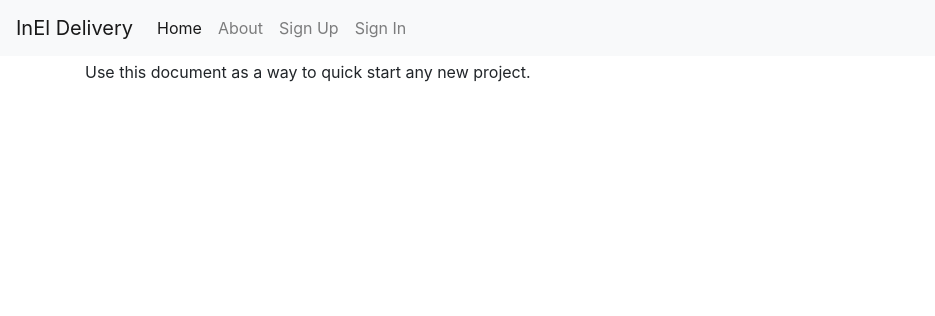
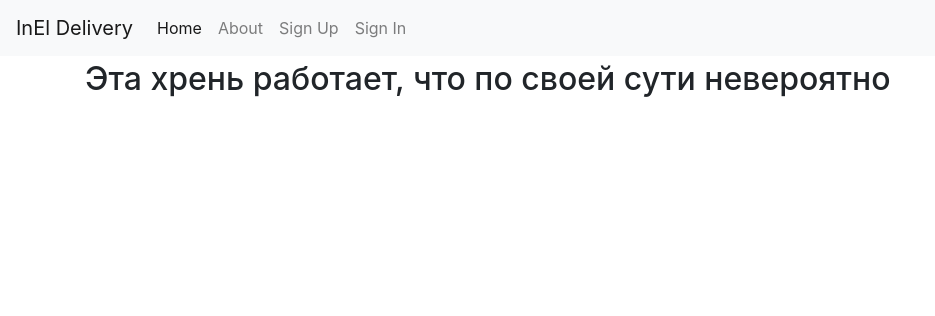
Before and after one commit to ismailkhanova/Delivery, a Django app: page /about/ in a window 1280 px wide. Shown: the top 316 px of the page, without its empty margins (0-935 px from the left). Run offline with Django 3.2, Linux system fonts and the light colour scheme; some libraries are stand-ins or nearby versions.

Commit message:
Update about and gitignore

```diff
--- a/inel_delivery/templates/pages/about.html
+++ b/inel_delivery/templates/pages/about.html
@@ -1 +1,5 @@
 {% extends "base.html" %}
+
+{% block content %}
+<h2>Эта хрень работает, что по своей сути невероятно</h2>
+{% endblock content %}
```
Also changed, not shown: 1 other file.
